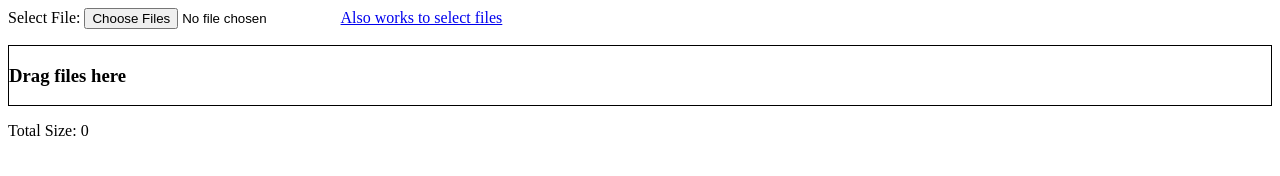
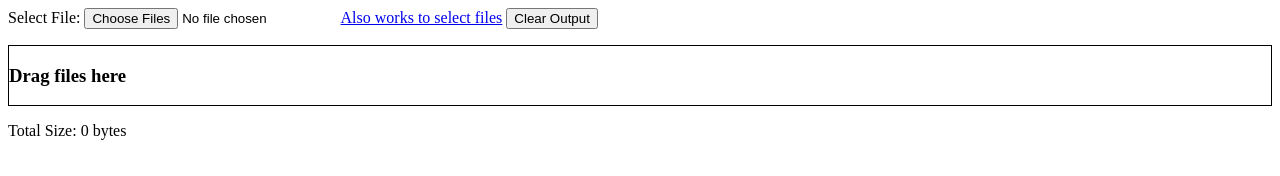
Before and after one commit to dmikusa/js-file-upload-demo, a plain HTML site: page index.html in a window 1280 px wide. Drawn offline with Linux system fonts and the light colour scheme.

Commit message:
Added button to clear output.

```diff
--- a/index.html
+++ b/index.html
@@ -161,6 +161,15 @@
             // reader.readAsBinaryString(f);
         }
 
+        function clearOutput(e) {
+            var list = document.querySelectorAll("div#output div");
+            for (var i = 0; i < list.length; i++) {
+                list[i].remove();
+            }
+            document.getElementById("total").innerHTML = printBytes(0);
+            e.preventDefault();
+        }
+
         function anchorSelect(e) {
             var fileInput = document.getElementById("upload");
             if (fileInput) {
@@ -202,11 +211,12 @@
         <label for="upload">Select File:</label>
         <input type="file" id="upload" multiple onchange="handleFiles(this.files)" />
         <a href="#" id="fileSelect" onclick="anchorSelect(event)">Also works to select files</a>
+        <button onclick="clearOutput(event)">Clear Output</button>
     </form>
     <div id="dropbox" style="border: thin solid black; margin-bottom: 1em;">
         <h3>Drag files here</h3>
     </div>
-    <div>Total Size: <span id="total">0</span></div>
+    <div>Total Size: <span id="total">0 bytes</span></div>
     <div id="output">
     </div>
   </body>
```
